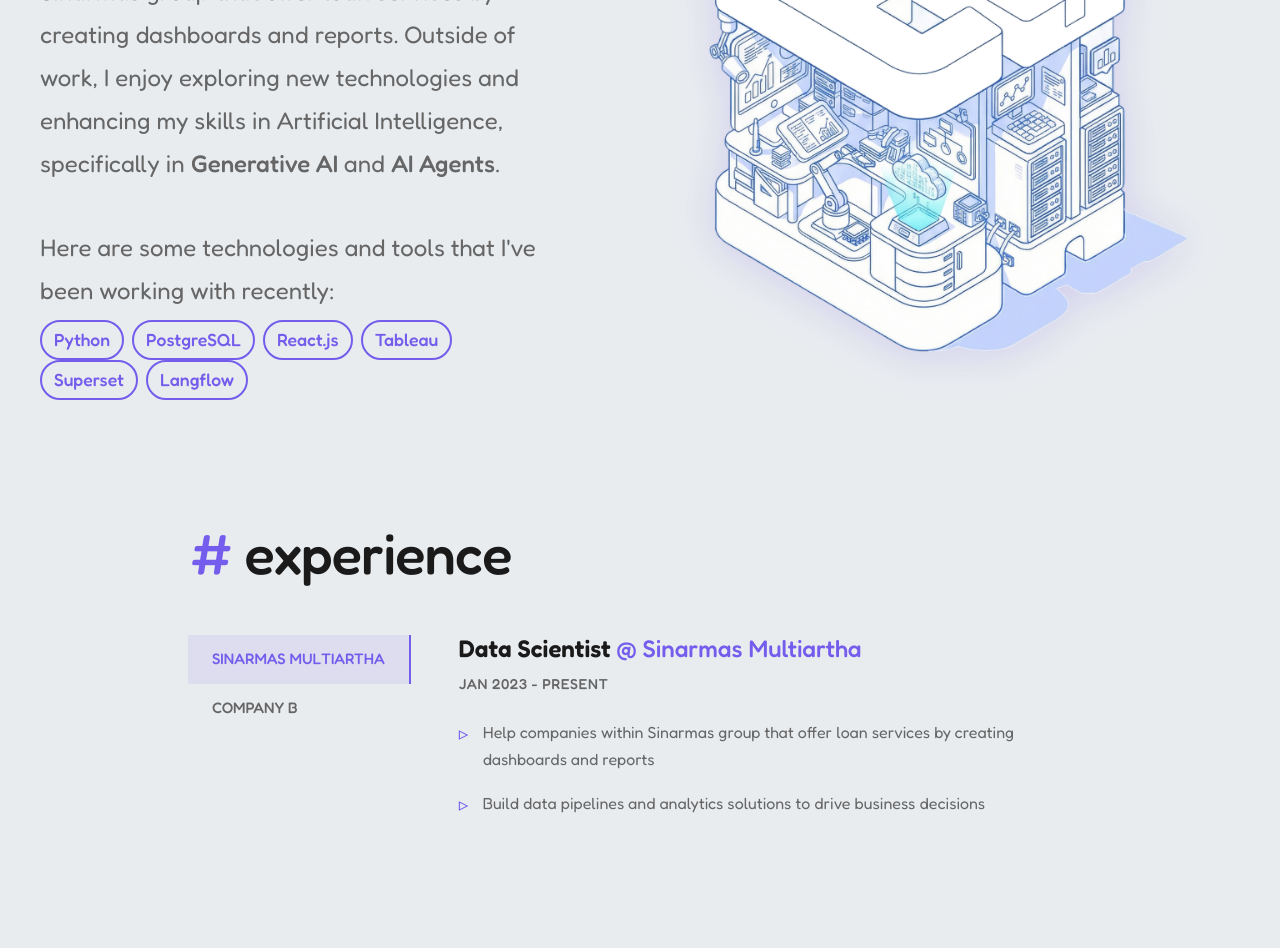
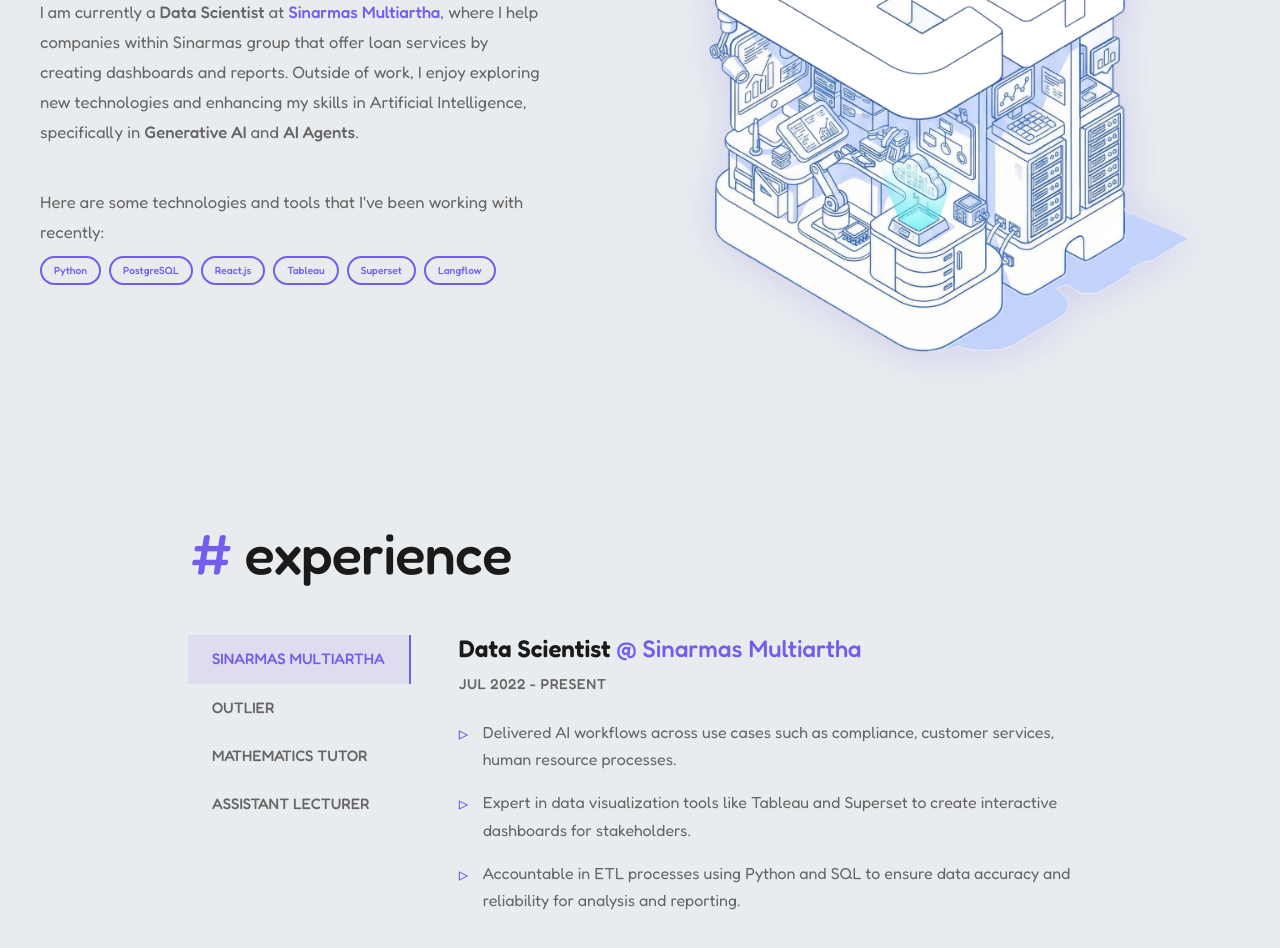
Before and after one commit to necromet/web-portfolio, a React (Vite) app: page / in a window 1280 px wide. Shown: the part 1040-1988 px from the top of the page. Built offline with nearby package versions, Linux system fonts and the light colour scheme; a web font is replaced by a local one.

Commit message:
Added experiences

```diff
--- /dev/null
+++ b/src/components/ExperienceSection.jsx
@@ -0,0 +1,88 @@
+import { useState } from 'react';
+
+const experiences = {
+  'Sinarmas Multiartha': {
+    role: 'Data Scientist',
+    company: 'Sinarmas Multiartha',
+    date: 'JUL 2022 - PRESENT',
+    points: [
+      'Delivered AI workflows across use cases such as compliance, customer services, human resource processes.',
+      'Expert in data visualization tools like Tableau and Superset to create interactive dashboards for stakeholders.',
+      'Accountable in ETL processes using Python and SQL to ensure data accuracy and reliability for analysis and reporting.'
+    ]
+  },
+  'Outlier': {
+    role: 'Freelance AI Mathematics Trainer',
+    company: 'Outlier',
+    date: 'JUL 2024 - SEP 2024',
+    points: [
+      'Assessed factuality and relevance of mathematics text produced by AI models.',
+      'Crated questions and answers related to mathematics field of expertise without AI.',
+      'Evaluated and ranked mathematics responses generated by AI models.'
+    ]
+  },
+  'Mathematics Tutor': {
+    role: 'Mathematics Tutor',
+    company: 'Freelance',
+    date: 'JAN 2024 - DEC 2024',
+    points: [
+      'Provided one-on-one tutor in undergraduate-level mathematics, especially in financial mathematics and business statistics.',
+      'Mentored students to improve their problem-solving skills and conceptual understanding.',
+      'Designed personalized learning plans to improve student\'s performance and confidence in mathematics.'
+    ]
+  },
+  'Assistant Lecturer': {
+    role: 'Assistant Lecturer',
+    company: 'Universitas Pelita Harapan',
+    date: 'AUG 2018 - JUL 2021',
+    points: [
+      'Taught across applied mathematics courses such as Statistics, Calculus, Linear Algebra, Advanced Financial Mathematics, Computer Applications (Excel, SPSS).',
+      'Conducted tutorial sessions, graded assignments, and provided academic support to students.',
+      'Guided students in problem-solving.'
+    ]
+  }
+};
+
+const defaultCompany = 'Sinarmas Multiartha';
+
+/**
+ * Experience Section Component
+ * Displays professional work history with interactive company selection
+ */
+function ExperienceSection() {
+  const [activeCompany, setActiveCompany] = useState(defaultCompany);
+  const currentExp = experiences[activeCompany];
+
+  return (
+    <div className="experience-container">
+      {/* LEFT - Company List */}
+      <ul className="company-list">
+        {Object.keys(experiences).map((company) => (
+          <li
+            key={company}
+            className={activeCompany === company ? 'active' : ''}
+            onClick={() => setActiveCompany(company)}
+          >
+            {company.toUpperCase()}
+          </li>
+        ))}
+      </ul>
+
+      {/* RIGHT - Experience Details */}
+      <div className="experience-content">
+        <h3 className="exp-role">
+          {currentExp.role} <span className="exp-company">@ {currentExp.company}</span>
+        </h3>
+        <p className="exp-date">{currentExp.date}</p>
+
+        <ul className="exp-points">
+          {currentExp.points.map((text, i) => (
+            <li key={i}>{text}</li>
+          ))}
+        </ul>
+      </div>
+    </div>
+  );
+}
+
+export default ExperienceSection;
--- a/src/components/TechTag.css
+++ b/src/components/TechTag.css
@@ -10,7 +10,7 @@
   border: 2px solid var(--primary-color);
   border-radius: 20px;
   transition: all 0.2s ease;
-  font-size: 1.1rem;
+  font-size: 0.81vw;
   font-weight: 500;
 }
 
--- a/src/pages/Home.css
+++ b/src/pages/Home.css
@@ -53,14 +53,14 @@
 }
 
 .hero-subtitle {
-  font-size: 1.5rem;
+  font-size: 1.3vw;
   color: var(--text-secondary);
   font-weight: 500;
   margin-bottom: 1.5rem;
 }
 
 .hero-description {
-  font-size: 1.5rem;
+  font-size: 1.3vw;
   color: var(--text-secondary);
   line-height: 1.8;
   margin-bottom: 2.5rem;
@@ -70,7 +70,7 @@
 }
 
 .hero-description-wo-margin {
-  font-size: 1.5rem;
+  font-size: 1.3vw;
   color: var(--text-secondary);
   line-height: 1.8;
   margin-bottom: 0.5rem;
@@ -80,7 +80,7 @@
 }
 
 .hero-description-bold {
-  font-size: 1.5rem;
+  font-size: 1.3vw;
   color: var(--text-secondary);
   line-height: 1.8;
   margin-bottom: 2.5rem;
--- a/src/pages/Home.jsx
+++ b/src/pages/Home.jsx
@@ -1,6 +1,6 @@
-import { useState } from 'react';
 import { Link } from 'react-router-dom';
 import TechTag from '../components/TechTag';
+import ExperienceSection from '../components/ExperienceSection';
 import './Home.css';
 
 /**
@@ -8,28 +8,6 @@
  * Hero section with professional introduction and call-to-action
  */
 function Home() {
-  const [activeCompany, setActiveCompany] = useState('Sinarmas Multiartha');
-
-  const experiences = {
-    'Sinarmas Multiartha': {
-      role: 'Data Scientist',
-      company: 'Sinarmas Multiartha',
-      date: 'JAN 2023 - PRESENT',
-      points: [
-        'Help companies within Sinarmas group that offer loan services by creating dashboards and reports',
-        'Build data pipelines and analytics solutions to drive business decisions'
-      ]
-    },
-    'Company B': {
-      role: 'Previous Role',
-      company: 'Company B',
-      date: '2021 - 2022',
-      points: ['Add your previous experience here']
-    }
-  };
-
-  const currentExp = experiences[activeCompany];
-
   return (
     <div className="home">
       <section id="intro" className="hero">
@@ -86,35 +64,7 @@
           <h1 className="hero-title" align="left">
             <span className="highlight">#</span> experience
           </h1>
-
-          <div className="experience-container">
-            {/* LEFT - Company List */}
-            <ul className="company-list">
-              {Object.keys(experiences).map((company) => (
-                <li
-                  key={company}
-                  className={activeCompany === company ? 'active' : ''}
-                  onClick={() => setActiveCompany(company)}
-                >
-                  {company.toUpperCase()}
-                </li>
-              ))}
-            </ul>
-
-            {/* RIGHT - Experience Details */}
-            <div className="experience-content">
-              <h3 className="exp-role">
-                {currentExp.role} <span className="exp-company">@ {currentExp.company}</span>
-              </h3>
-              <p className="exp-date">{currentExp.date}</p>
-
-              <ul className="exp-points">
-                {currentExp.points.map((text, i) => (
-                  <li key={i}>{text}</li>
-                ))}
-              </ul>
-            </div>
-          </div>
+            <ExperienceSection />
         </div>
       </section>
 
```
